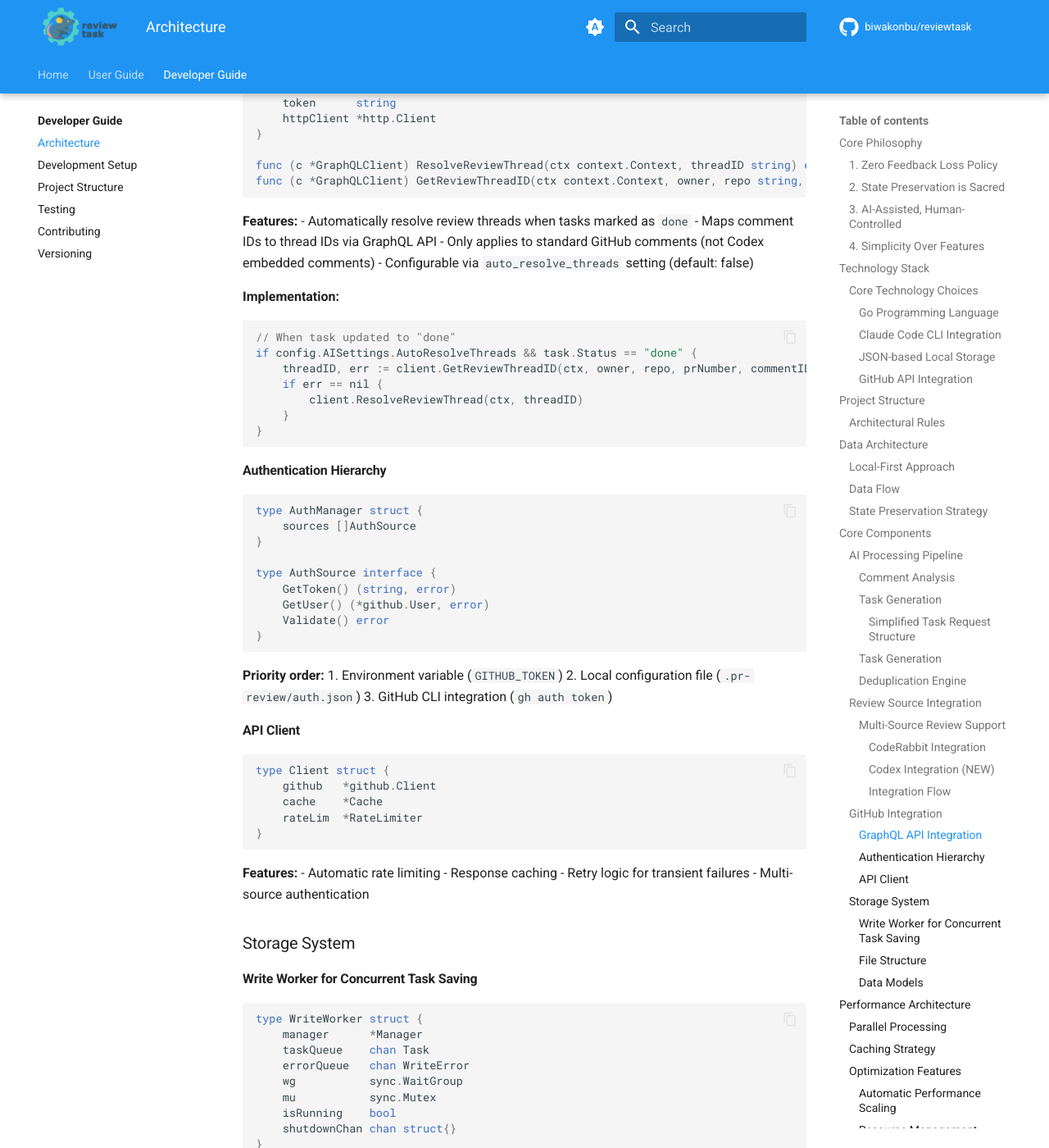
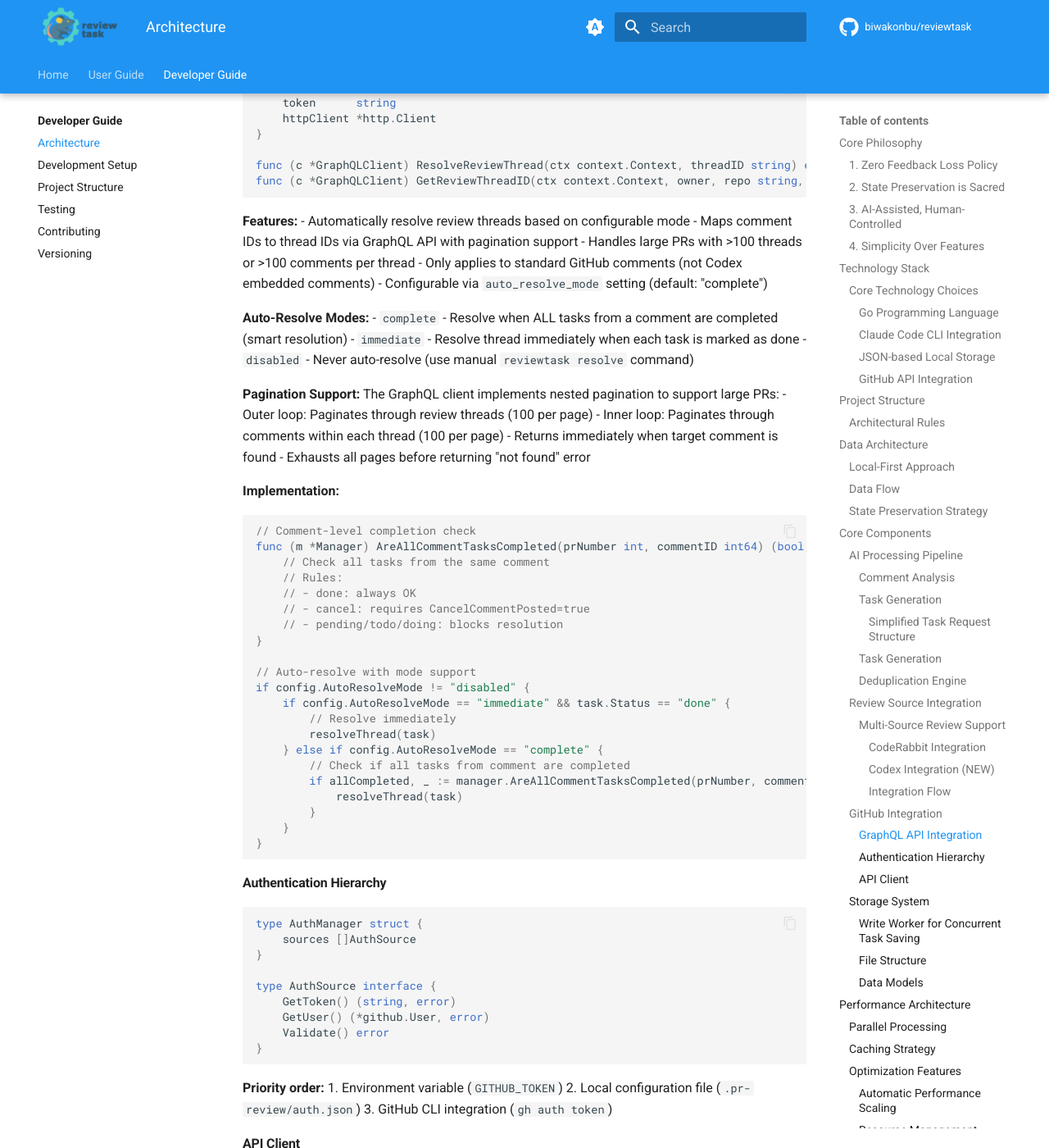
Before and after one commit to biwakonbu/reviewtask, an MkDocs documentation site: the page built from docs/developer-guide/architecture.md, in a window 1280 px wide and 1400 px high, scrolled down 7130 px. Shown: the whole window at 82% size. Built offline with MkDocs 1.6.1 and Material for MkDocs 9.7.7, drawn with Linux system fonts in a browser that asks for light colours; comment, search, counter and statistics services are not loaded; the version menu is left out.

Commit message:
docs: Add documentation for thread resolution and GraphQL pagination features
Document recently added features in user and developer guides.

Changes:
- Add reviewtask resolve command documentation with examples
- Update auto-resolve configuration from auto_resolve_threads to auto_resolve_mode
- Document three resolution modes: complete (default), immediate, disabled
- Add GraphQL pagination implementation details for large PR support
- Document comment-level completion checking logic

User Guide Updates:
- commands.md: Add Thread Resolution section with resolve command usage
- configuration.md: Update auto-resolution with new mode-based configuration

Developer Guide Updates:
- architecture.md: Add pagination details and auto-resolve mode implementation

This ensures users and developers understand the new thread resolution capabilities
and GraphQL pagination support for handling large PRs (>100 threads/comments).

🤖 Generated with [Claude Code](https://claude.com/claude-code)

Co-Authored-By: Claude <noreply@anthropic.com>

````diff
--- a/docs/developer-guide/architecture.md
+++ b/docs/developer-guide/architecture.md
@@ -291,18 +291,45 @@ func (c *GraphQLClient) GetReviewThreadID(ctx context.Context, owner, repo strin
 ```
 
 **Features:**
-- Automatically resolve review threads when tasks marked as `done`
-- Maps comment IDs to thread IDs via GraphQL API
+- Automatically resolve review threads based on configurable mode
+- Maps comment IDs to thread IDs via GraphQL API with pagination support
+- Handles large PRs with >100 threads or >100 comments per thread
 - Only applies to standard GitHub comments (not Codex embedded comments)
-- Configurable via `auto_resolve_threads` setting (default: false)
+- Configurable via `auto_resolve_mode` setting (default: "complete")
+
+**Auto-Resolve Modes:**
+- `complete` - Resolve when ALL tasks from a comment are completed (smart resolution)
+- `immediate` - Resolve thread immediately when each task is marked as done
+- `disabled` - Never auto-resolve (use manual `reviewtask resolve` command)
+
+**Pagination Support:**
+The GraphQL client implements nested pagination to support large PRs:
+- Outer loop: Paginates through review threads (100 per page)
+- Inner loop: Paginates through comments within each thread (100 per page)
+- Returns immediately when target comment is found
+- Exhausts all pages before returning "not found" error
 
 **Implementation:**
 ```go
-// When task updated to "done"
-if config.AISettings.AutoResolveThreads && task.Status == "done" {
-    threadID, err := client.GetReviewThreadID(ctx, owner, repo, prNumber, commentID)
-    if err == nil {
-        client.ResolveReviewThread(ctx, threadID)
+// Comment-level completion check
+func (m *Manager) AreAllCommentTasksCompleted(prNumber int, commentID int64) (bool, error) {
+    // Check all tasks from the same comment
+    // Rules:
+    // - done: always OK
+    // - cancel: requires CancelCommentPosted=true
+    // - pending/todo/doing: blocks resolution
+}
+
+// Auto-resolve with mode support
+if config.AutoResolveMode != "disabled" {
+    if config.AutoResolveMode == "immediate" && task.Status == "done" {
+        // Resolve immediately
+        resolveThread(task)
+    } else if config.AutoResolveMode == "complete" {
+        // Check if all tasks from comment are completed
+        if allCompleted, _ := manager.AreAllCommentTasksCompleted(prNumber, commentID); allCompleted {
+            resolveThread(task)
+        }
     }
 }
 ```
````
Also changed, not shown: docs/user-guide/commands.md (+30 -0 lines), docs/user-guide/configuration.md (+18 -6 lines).
